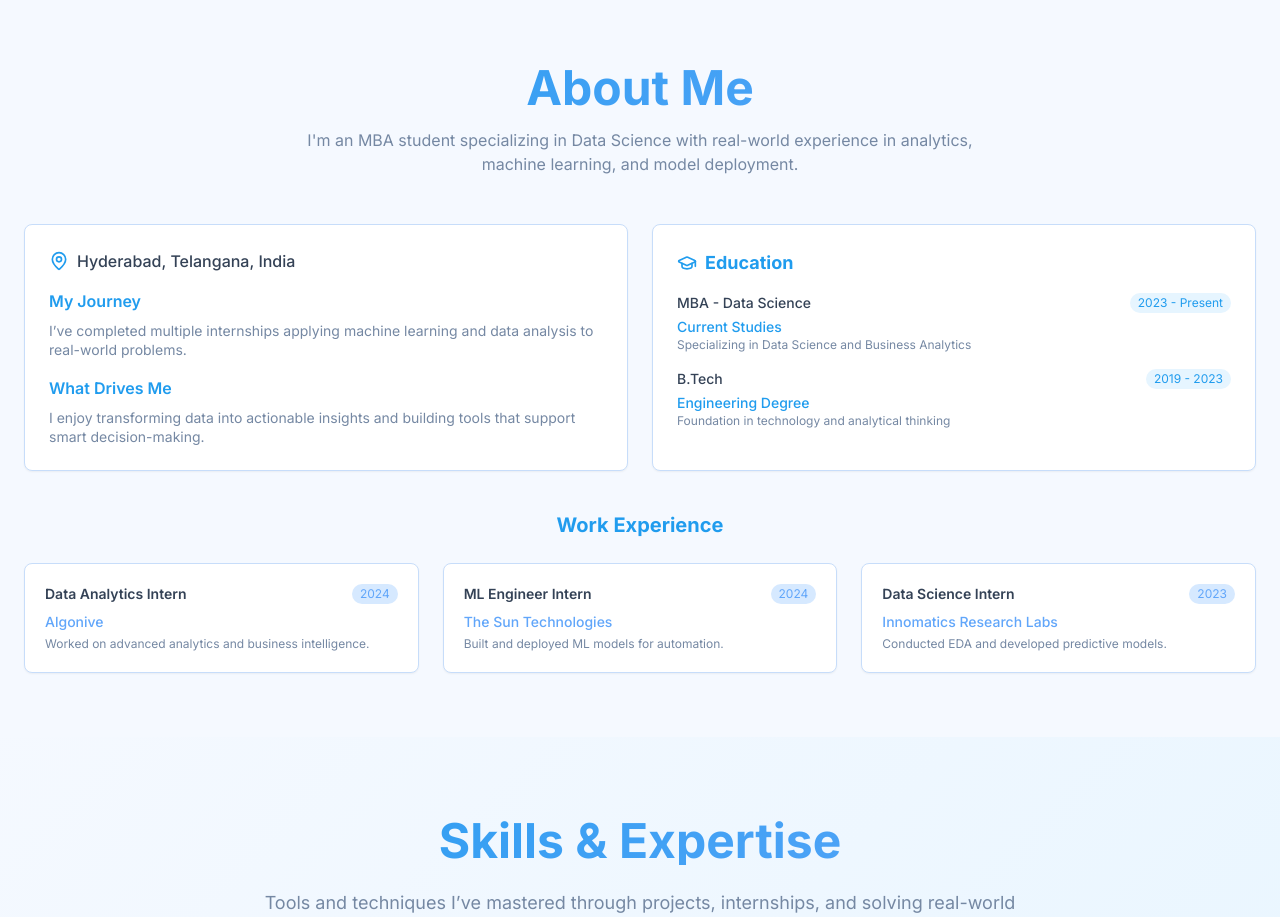
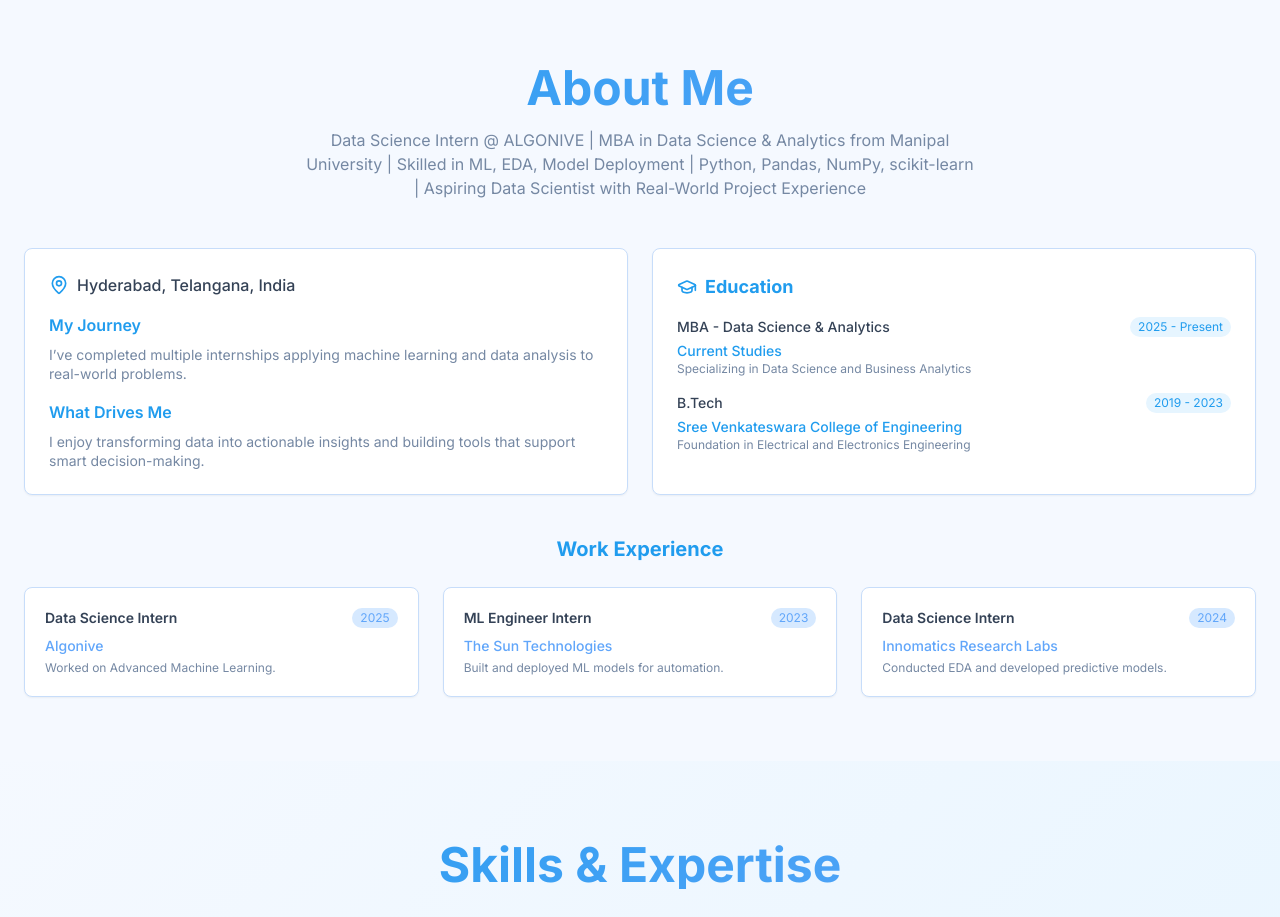
Before and after one commit to Shaik-Fayaz9/fayaz-portfolio, a React (Vite) app: page / in a window 1280 px wide. Shown: the part 800-1717 px from the top of the page. Built offline with nearby package versions, Linux system fonts and the light colour scheme.

Commit message:
Update About.tsx

```diff
--- a/src/components/About.tsx
+++ b/src/components/About.tsx
@@ -5,36 +5,36 @@ import { GraduationCap, Briefcase, MapPin } from "lucide-react";
 const About = () => {
   const education = [
     {
-      title: 'MBA - Data Science',
+      title: 'MBA - Data Science & Analytics',
       institution: 'Current Studies',
-      period: '2023 - Present',
+      period: '2025 - Present',
       description: 'Specializing in Data Science and Business Analytics',
     },
     {
       title: 'B.Tech',
-      institution: 'Engineering Degree',
+      institution: 'Sree Venkateswara College of Engineering',
       period: '2019 - 2023',
-      description: 'Foundation in technology and analytical thinking',
+      description: 'Foundation in Electrical and Electronics Engineering',
     },
   ];
 
   const experience = [
     {
-      title: 'Data Analytics Intern',
+      title: 'Data Science Intern',
       institution: 'Algonive',
-      period: '2024',
-      description: 'Worked on advanced analytics and business intelligence.',
+      period: '2025',
+      description: 'Worked on Advanced Machine Learning.',
     },
     {
       title: 'ML Engineer Intern',
       institution: 'The Sun Technologies',
-      period: '2024',
+      period: '2023',
       description: 'Built and deployed ML models for automation.',
     },
     {
       title: 'Data Science Intern',
       institution: 'Innomatics Research Labs',
-      period: '2023',
+      period: '2024',
       description: 'Conducted EDA and developed predictive models.',
     },
   ];
@@ -46,7 +46,7 @@ const About = () => {
         <div className="text-center mb-12">
           <h2 className="text-4xl lg:text-5xl font-bold mb-4 text-gradient">About Me</h2>
           <p className="text-base text-muted-foreground max-w-2xl mx-auto">
-            I'm an MBA student specializing in Data Science with real-world experience in analytics, machine learning, and model deployment.
+           Data Science Intern @ ALGONIVE | MBA in Data Science & Analytics from Manipal University | Skilled in ML, EDA, Model Deployment | Python, Pandas, NumPy, scikit-learn | Aspiring Data Scientist with Real-World Project Experience
           </p>
         </div>
 
```
